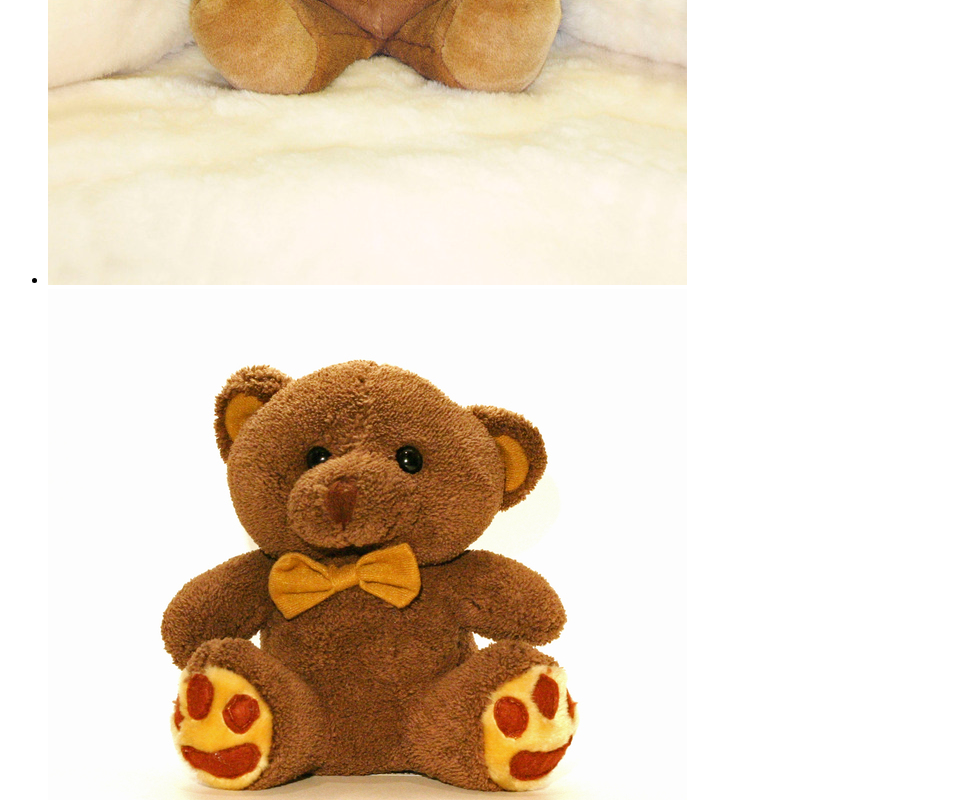
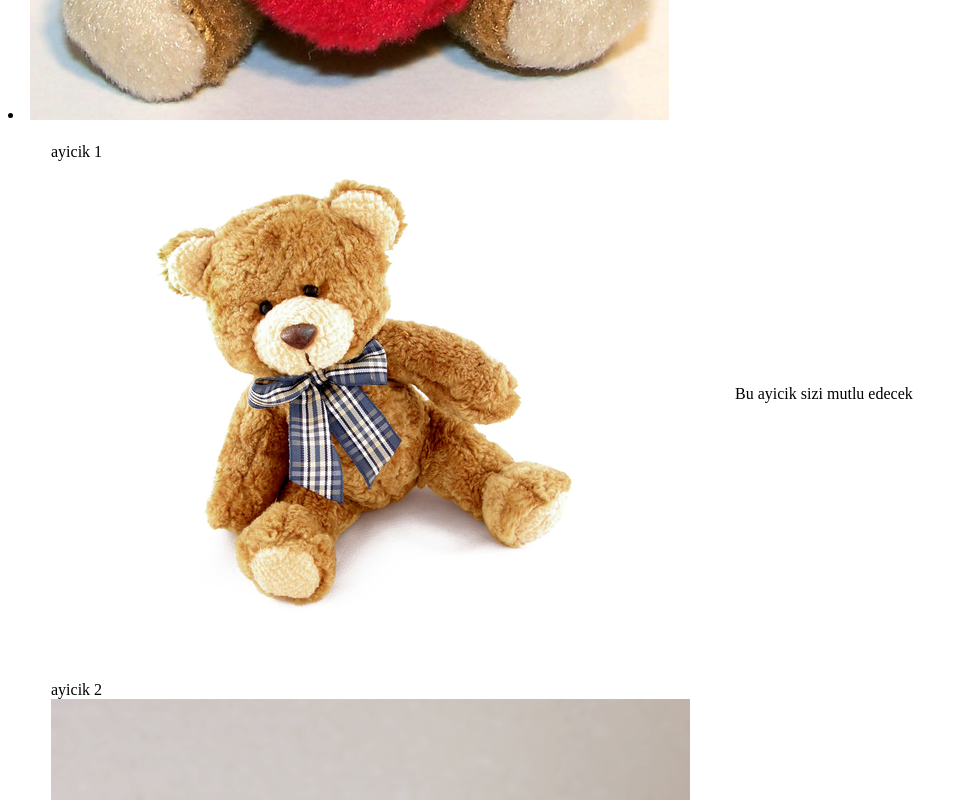
Before and after one commit to enaoniro/html, a plain HTML site: page week03/teddy1.html in a window 1280 px wide. Shown: the part 2000-2800 px from the top of the page, without its empty margins (0-966 px from the left). Drawn offline with Linux system fonts and the light colour scheme.

Commit message:
sona gelindi

```diff
--- a/week03/teddy1.html
+++ b/week03/teddy1.html
@@ -7,15 +7,37 @@
     <title>odev html</title>
 </head>
 <body>
-    <div>
-        <ul>
-            <li><img src="ateddy.jpg" alt="urun fotosu"><p>Bu urun sizin en guzel gunlerinizde kullanabileceginiz bir saat</p></li>
-            <li><img src="bteddy.jpg" alt="urun fotosu"></li>
-            <li><img src="cteddy.jpg" alt="urun fotosu"></li>
-            <li><img src="dteddy.jpg" alt="urun fotosu"></li>
-            <li><img src="eteddy.jpg" alt="urun fotosu"></li>
-        </ul>
-    </div>
+    <main>
+        <section>
 
+                    <div>
+                        <table>
+                            <tr>
+                               <td>
+                                <figure>
+                                    <figcaption>ayicik 1</figcaption>
+                                    <img src="ateddy.jpg" alt="urun fotosu">
+                                </figure>
+                               </td>
+                               <td>
+                                   <article>Bu ayicik sizi mutlu edecek</article>
+                               </td>
+                            </tr>
+                            <tr>
+                                <td>
+                                    <figure>
+                                <figcaption>ayicik 2</figcaption>
+                                <img src="bteddy.jpg" alt="urun fotosu">
+                                    </figure>
+                                </td>
+                                <td style="text-align: center;">Yumusak ve kadife gibi<br>25 CHF</td>
+                            </tr>
+                            <li><img src="cteddy.jpg" alt="urun fotosu"></li>
+                            <li><img src="dteddy.jpg" alt="urun fotosu"></li>
+                            <li><img src="eteddy.jpg" alt="urun fotosu"></li>
+                        </table>
+                    </div>
+        </section>
+    </main>
 </body>
 </html>
```
Also changed, not shown: week03/HTML-WEEK03-ISMAIL CAN-WEB-SHOP.html (+1 -1 lines), week03/teddy2.html (+1 -1 lines), week03/teddy3.html (+1 -1 lines).
